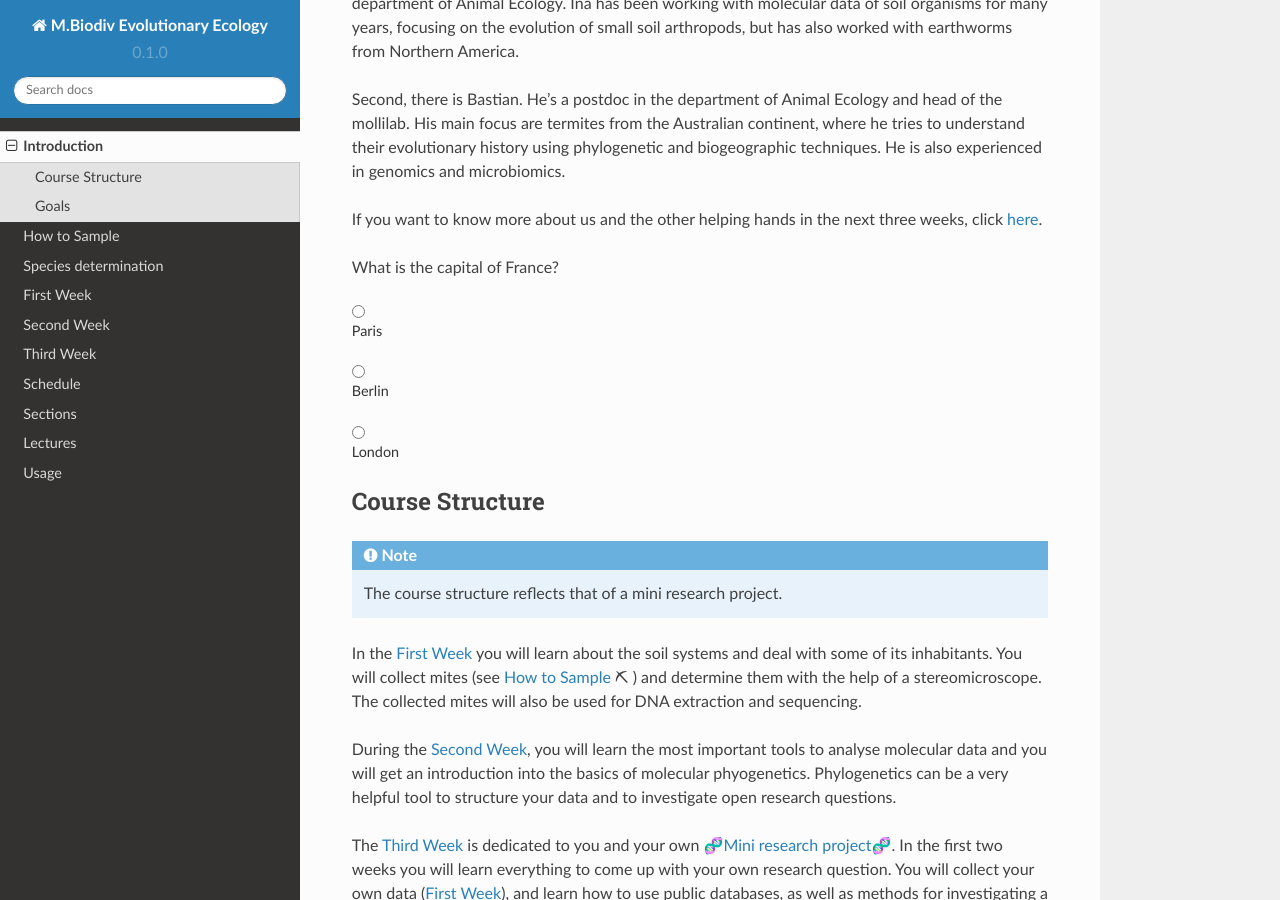
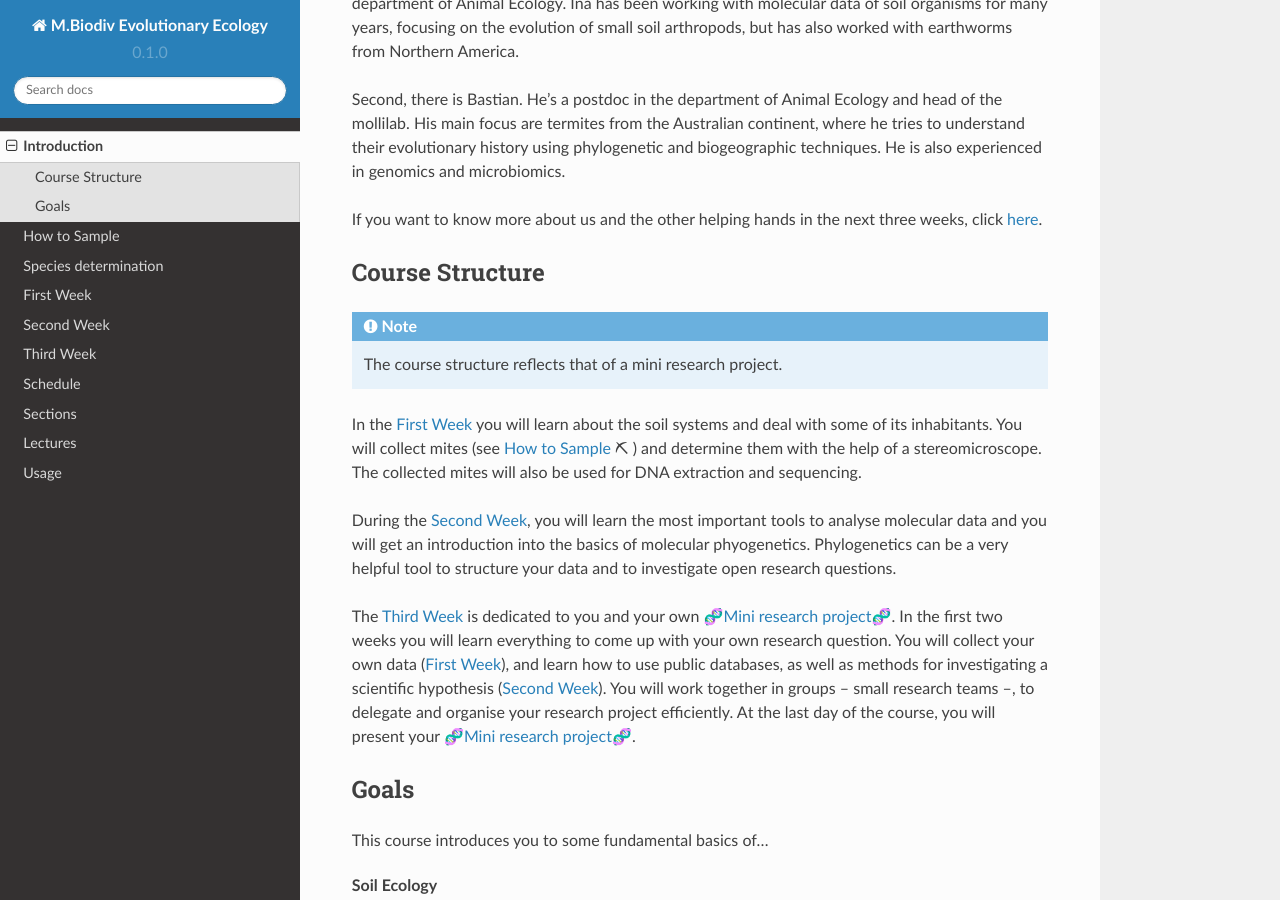
Before and after one commit to bheimbu/evolutionary_ecology, a Sphinx documentation site: the page built from docs/source/introduction.rst, in a window 1280 px wide and 900 px high, scrolled down 504 px. Built offline with Sphinx 7.4.7 and the Read the Docs theme 2.0.0, drawn with Linux system fonts in a browser that asks for light colours.

Commit message:
Update introduction.rst

```diff
--- a/docs/source/introduction.rst
+++ b/docs/source/introduction.rst
@@ -11,16 +11,6 @@ First, there is Ina. She is currently a postdoc at the Senckenberg Institute in
 Second, there is Bastian. He's a postdoc in the department of Animal Ecology and head of the mollilab. His main focus are termites from the Australian continent, where he tries to understand their evolutionary history using phylogenetic and biogeographic techniques. He is also experienced in genomics and microbiomics.
 
 If you want to know more about us and the other helping hands in the next three weeks, click `here <https://www.uni-goettingen.de/de/mitarbeiter/107729.html>`_.
-
-.. raw:: html
-
-   <div class="multiple-choice">
-       <p>What is the capital of France?</p>
-       <input type="radio" name="q1" value="paris" id="paris"><label for="paris">Paris</label><br>
-       <input type="radio" name="q1" value="berlin" id="berlin"><label for="berlin">Berlin</label><br>
-       <input type="radio" name="q1" value="london" id="london"><label for="london">London</label><br>
-   </div>
-
 
 Course Structure
 ----------------
```
